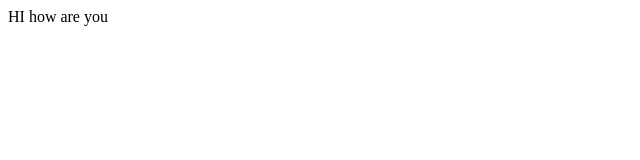
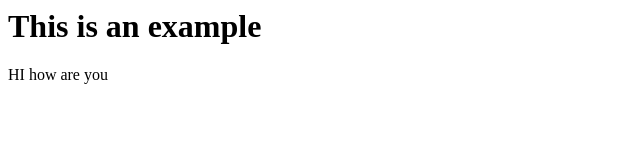
Before and after one commit to panchamirudrakshi/example, a plain HTML site: page index.html in a window 1280 px wide. Shown: the whole page, without its empty margins (0-640 px from the left). Drawn offline with Linux system fonts and the light colour scheme.

Commit message:
use heading

```diff
--- a/index.html
+++ b/index.html
@@ -4,6 +4,7 @@
 </title>
 </head>
 <body>
+<h1>This is an example</h1>
 <p> HI how are you</p>
 </body>
 </html>
```
